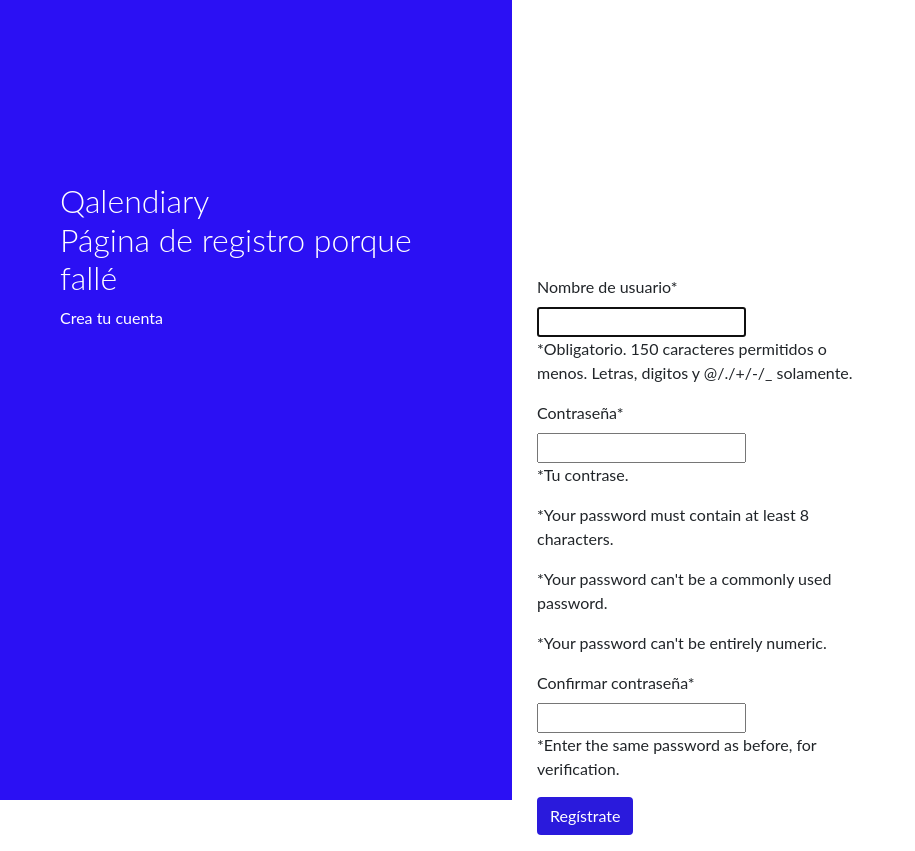
After one commit to Yaircitop/Qalendiary, a Django app: template Qalendiary/templates/registration/register2.html in a window 1280 px wide. The commit adds this page. Shown: the whole page, without its empty margins (0-915 px from the left). Run offline with Django 4.2, Linux system fonts and the light colour scheme; the template is opened without the code that fills it: values that come from a table or form of the project are taken from there, others are empty; some libraries are stand-ins or nearby versions.

Commit message:
calendario y statics

```diff
--- a/static/plantilla.css
+++ b/Qalendiary/static/plantilla.css
@@ -12,7 +12,7 @@ body {
 
 .sidenav {
     height: 100%;
-    background-color: rgb(0, 255, 76);
+    background-color: rgb(220, 208, 255);
     overflow-x: hidden;
     padding-top: 20px;
 }
@@ -62,7 +62,7 @@ body {
 .login-main-text{
     margin-top: 20%;
     padding: 60px;
-    color: #fff;
+    color: rgb(0, 0, 0);
 }
 
 .login-main-text h2{
--- a/Qalendiary/templates/dashboard.html
+++ b/Qalendiary/templates/dashboard.html
@@ -7,5 +7,5 @@
 <a href="{% url 'verobjetivo' %}">Ver objetivo</a>
 <a href="{% url 'calendario' %}">Ver calendario</a>
 <a href="{% url 'logout' %}">Cerrar sesión</a>
-<img src="{% static 'relojito.jpg' %">
+<img src="{% static 'relojito.jpg' %}">
 {% endblock %}
--- /dev/null
+++ b/Qalendiary/templates/registration/register2.html
@@ -0,0 +1,45 @@
+{% load static %}
+{% block content %}
+
+{% load crispy_forms_tags %}
+
+<head>
+    <link href="//maxcdn.bootstrapcdn.com/bootstrap/4.0.0/css/bootstrap.min.css" rel="stylesheet" id="bootstrap-css">
+    <script src="//maxcdn.bootstrapcdn.com/bootstrap/4.0.0/js/bootstrap.min.js"></script>
+    <script src="//code.jquery.com/jquery-1.11.1.min.js"></script>
+    <link rel="stylesheet" type="text/css" href="{% static 'plantilla1.css' %}">
+</head>
+
+<div class="sidenav">
+    <div class="login-main-text">
+       <h2>Qalendiary<br> Página de registro porque fallé</h2>
+       <p>Crea tu cuenta</p>
+    </div>
+ </div>
+ <div class="main">
+    <div class="col-md-6 col-sm-12">
+       <div class="login-form">
+        <form class="form-content" enctype="multipart/form-data" method="POST">
+            {% csrf_token %}
+             <div class="form-group">
+                {{ form.username|as_crispy_field }}
+                <p>*Obligatorio. 150 caracteres permitidos o menos. Letras, digitos y @/./+/-/_ solamente.</p>
+             </div>
+             <div class="form-group">
+                {{ form.password1|as_crispy_field }}
+                <p>*Tu contrase.</p>
+                <p>*Your password must contain at least 8 characters.</p>
+                <p>*Your password can't be a commonly used password.</p>
+                <p>*Your password can't be entirely numeric.</p>
+             </div>
+             <div class="form-group">
+                {{ form.password2|as_crispy_field }}
+                <p>*Enter the same password as before, for verification.</p>
+             </div>
+             <button type="submit" class="btn btn-black">Regístrate</button>
+          </form>
+       </div>
+    </div>
+ </div>
+
+{% endblock %}
--- a/Qalendiary/templates/verobjetivo.html
+++ b/Qalendiary/templates/verobjetivo.html
@@ -15,7 +15,7 @@
         <tbody>
             {% for Objetivo in lista_objetivo %}
                 <tr>
-                    <td>{{Objetivo}}</td>
+                    <td>{{Objetivo.objetivo}}</td>
                 </tr>
             {% endfor %}
         </tbody>
--- a/intro/settings.py
+++ b/intro/settings.py
@@ -117,7 +117,7 @@ USE_TZ = True
 # Static files (CSS, JavaScript, Images)
 # https://docs.djangoproject.com/en/4.1/howto/static-files/
 
-STATIC_URL = '/static/'
+STATIC_URL = 'static/'
 
 LOGIN_REDIRECT_URL ='/Qalendiary/dashboard/'
 LOGOUT_REDIRECT_URL ='/Qalendiary/'
```
Also changed, not shown: Qalendiary/views.py (+4 -3 lines), Qalendiary/static/plantilla1.css (renamed from static/plantilla1.css), Qalendiary/static/plantillacalendar.css (renamed from static/plantillacalendar.css), Qalendiary/static/relojito.jpg (renamed from static/relojito.jpg), db.sqlite3.
